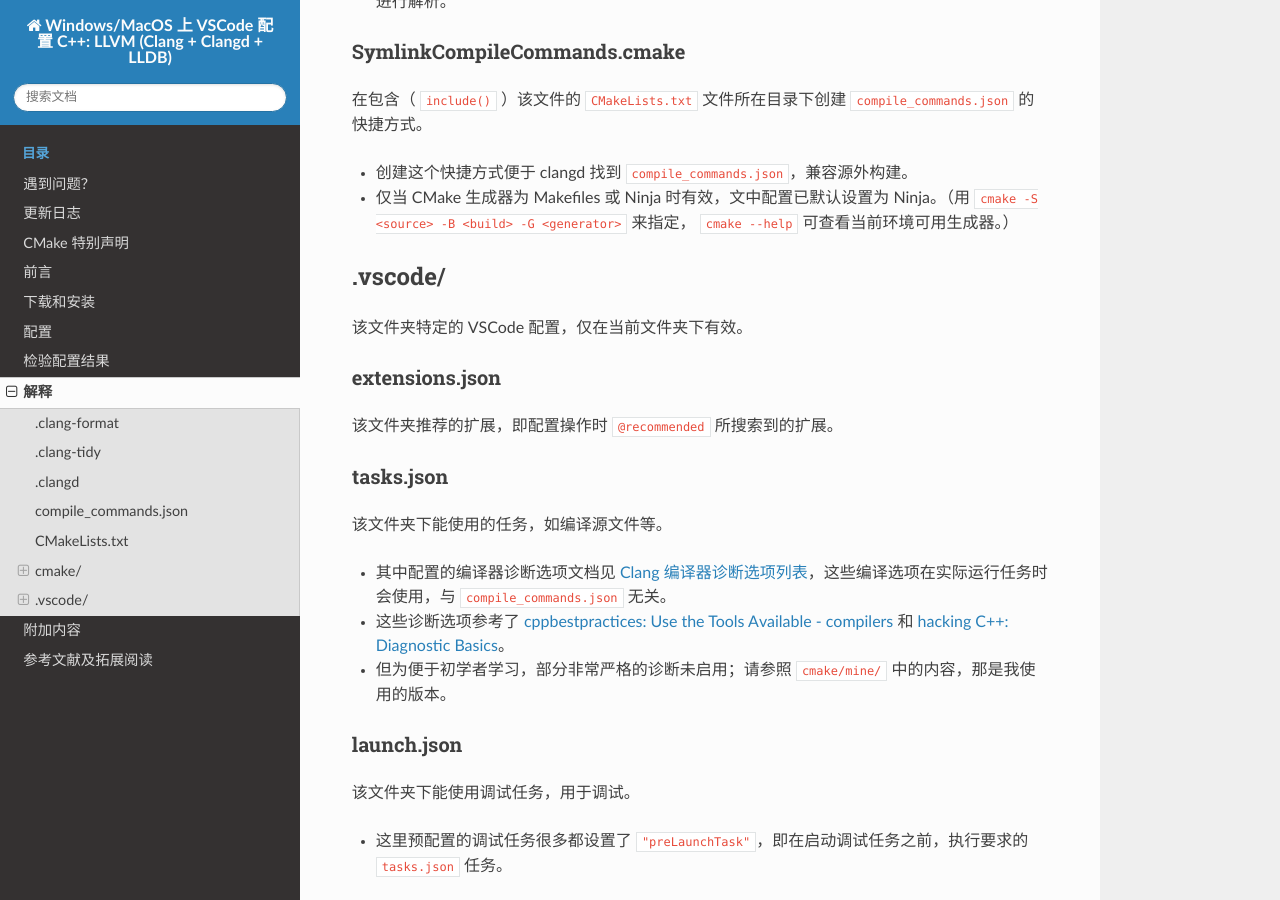
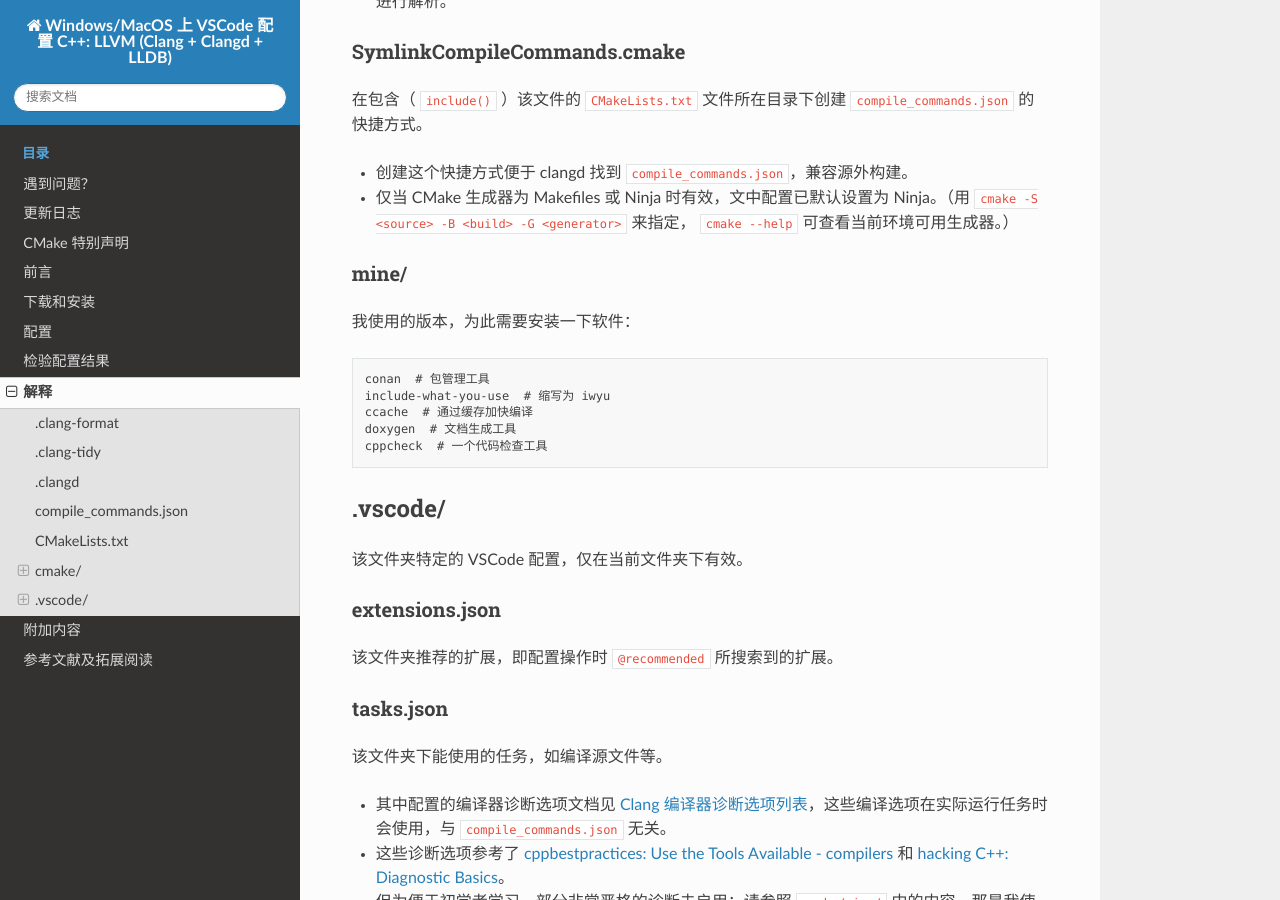
Before and after one commit to FeignClaims/vscode_cpp_starter, a Sphinx documentation site: the page built from docs/source/explain.rst, in a window 1280 px wide and 900 px high, scrolled down 2076 px. Built offline with Sphinx 7.4.7 and the Read the Docs theme 2.0.0, drawn with Linux system fonts in a browser that asks for light colours.

Commit message:
新增对 `cmake/mine/` 的解释

```diff
--- a/docs/source/explain.rst
+++ b/docs/source/explain.rst
@@ -96,6 +96,19 @@
 - 创建这个快捷方式便于 clangd 找到 ``compile_commands.json``，兼容源外构建。
 - 仅当 CMake 生成器为 Makefiles 或 Ninja 时有效，文中配置已默认设置为 Ninja。（用 ``cmake -S <source> -B <build> -G <generator>`` 来指定， ``cmake --help`` 可查看当前环境可用生成器。）
 
+mine/
+=======
+
+我使用的版本，为此需要安装一下软件：
+
+.. code-block:: txt
+
+  conan  # 包管理工具
+  include-what-you-use  # 缩写为 iwyu
+  ccache  # 通过缓存加快编译
+  doxygen  # 文档生成工具
+  cppcheck  # 一个代码检查工具
+
 .vscode/
 *****************************
 
```
Also changed, not shown: 1 other file.
